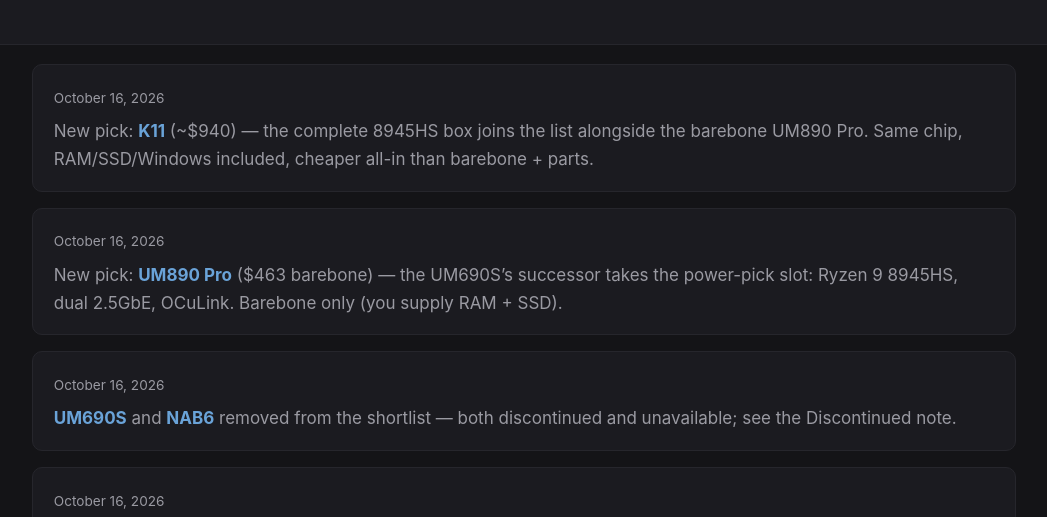
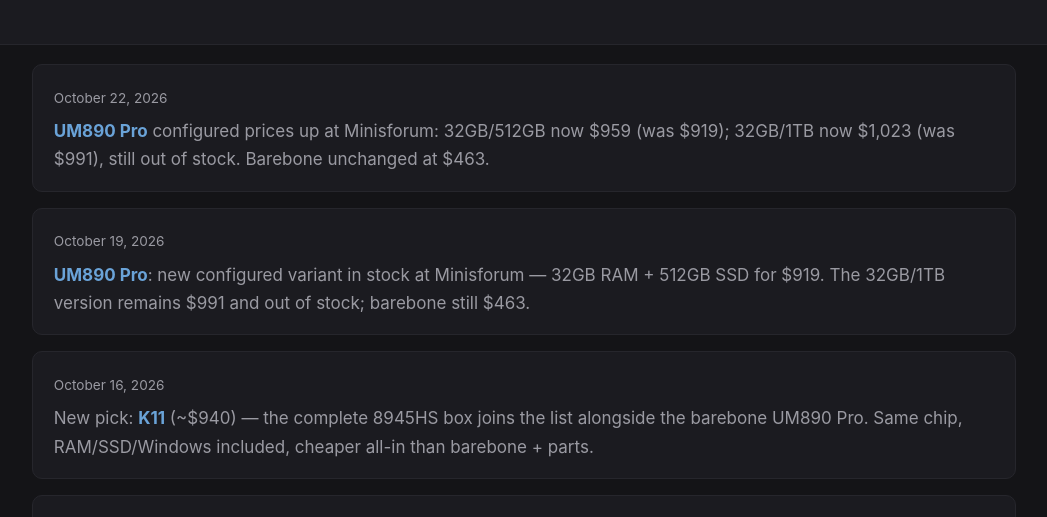
Before and after one commit to pbrodz/forgepicks, a plain HTML site: page mini-pcs/fresh-archive.html in a window 1280 px wide. Shown: the part 225-742 px from the top of the page, without its empty margins (116-1163 px from the left). Drawn offline with Linux system fonts and the light colour scheme; a script that the page names is missing.

Commit message:
Forge report Nov 9: IRONHOLD hub flag (GMKtec BF Early Access), archive Oct 22 + Oct 19 UM890 Pro entries

```diff
--- a/mini-pcs/fresh-archive.html
+++ b/mini-pcs/fresh-archive.html
@@ -34,6 +34,8 @@
 
   <div class="container">
     <ul class="post-list">
+            <li><time datetime="2026-10-22">October 22, 2026</time><p><a class="product-name" href="index.html#pick-um890-pro">UM890 Pro</a> configured prices up at Minisforum: 32GB/512GB now $959 (was $919); 32GB/1TB now $1,023 (was $991), still out of stock. Barebone unchanged at $463.</p></li>
+      <li><time datetime="2026-10-19">October 19, 2026</time><p><a class="product-name" href="index.html#pick-um890-pro">UM890 Pro</a>: new configured variant in stock at Minisforum &mdash; 32GB RAM + 512GB SSD for $919. The 32GB/1TB version remains $991 and out of stock; barebone still $463.</p></li>
             <li><time datetime="2026-10-16">October 16, 2026</time><p>New pick: <a class="product-name" href="index.html#pick-k11">K11</a> (~$940) &mdash; the complete 8945HS box joins the list alongside the barebone UM890 Pro. Same chip, RAM/SSD/Windows included, cheaper all-in than barebone + parts.</p></li>
       <li><time datetime="2026-10-16">October 16, 2026</time><p>New pick: <a class="product-name" href="index.html#pick-um890-pro">UM890 Pro</a> ($463 barebone) &mdash; the UM690S&rsquo;s successor takes the power-pick slot: Ryzen 9 8945HS, dual 2.5GbE, OCuLink. Barebone only (you supply RAM + SSD).</p></li>
       <li><time datetime="2026-10-16">October 16, 2026</time><p><a class="product-name" href="index.html#discontinued">UM690S</a> and <a class="product-name" href="index.html#discontinued">NAB6</a> removed from the shortlist &mdash; both discontinued and unavailable; see the Discontinued note.</p></li>
```
Also changed, not shown: index.html (+1 -0 lines).
